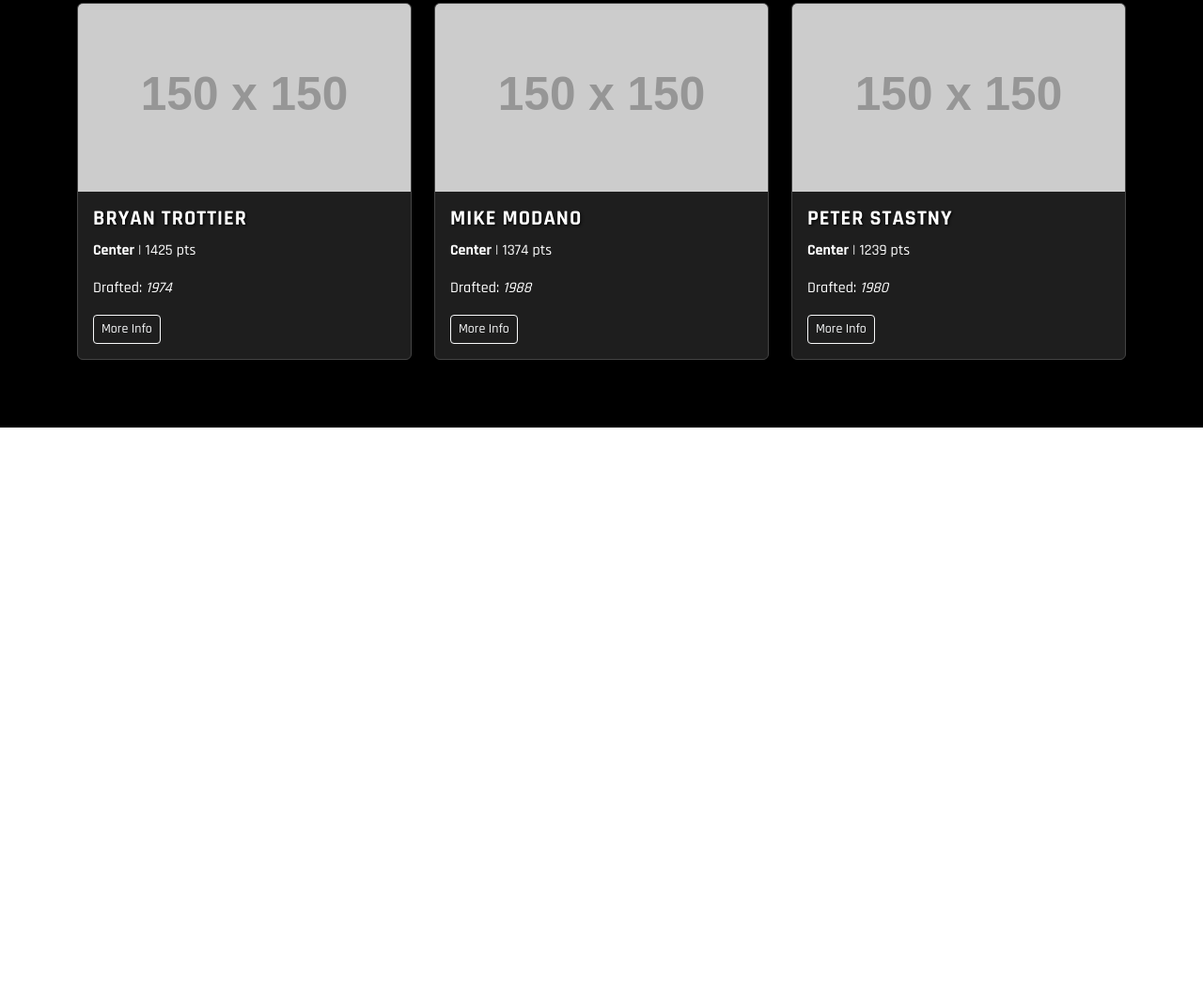
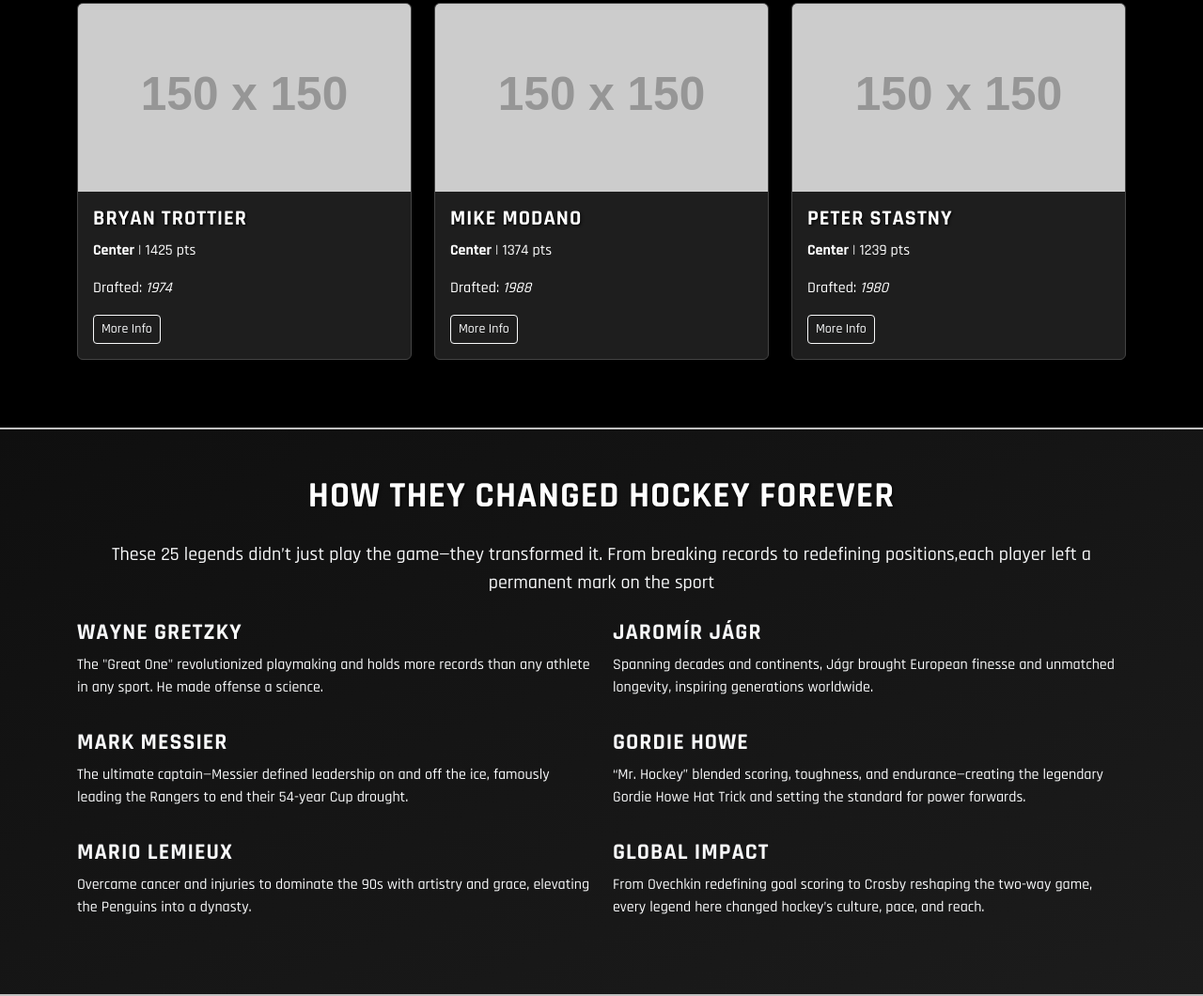
Before and after one commit to sal68-hockey/may-monthly, a plain HTML site: page index.html in a window 1280 px wide. Shown: the part 4049-5109 px from the top of the page at 94% size. Before the commit the page ends 4504 px from the top, so only its background shows below. Drawn offline with nearby package versions, Linux system fonts and the light colour scheme; placeholder pictures from the web are drawn by us.

Commit message:
big hange

```diff
--- a/index.html
+++ b/index.html
@@ -54,6 +54,48 @@
             <div class="row" id="playerCards"></div>
         </div>
     </section>
+    <section class="impact-section py-5">
+        <div class="container text-center">
+            <h2 class="section-title mb-4">How They Changed Hockey Forever</h2>
+            <p class="lead text-light mb-4">
+                These 25 legends didn’t just play the game—they transformed it. From breaking records to redefining
+                positions,each player left a permanent mark on the sport
+            </p>
+            <div class="row text-start text-light">
+                <div class="col-md-6 mb-3">
+                    <h4> Wayne Gretzky</h4>
+                    <p>The "Great One" revolutionized playmaking and holds more records than any athlete in any sport.
+                        He made offense a science.</p>
+                </div>
+                <div class="col-md-6 mb-3">
+                    <h4> Jaromír Jágr</h4>
+                    <p>Spanning decades and continents, Jágr brought European finesse and unmatched longevity, inspiring
+                        generations worldwide.</p>
+                </div>
+                <div class="col-md-6 mb-3">
+                    <h4> Mark Messier</h4>
+                    <p>The ultimate captain—Messier defined leadership on and off the ice, famously leading the Rangers
+                        to end their 54-year Cup drought.</p>
+                </div>
+                <div class="col-md-6 mb-3">
+                    <h4> Gordie Howe</h4>
+                    <p>“Mr. Hockey” blended scoring, toughness, and endurance—creating the legendary Gordie Howe Hat
+                        Trick and setting the standard for power forwards.</p>
+                </div>
+                <div class="col-md-6 mb-3">
+                    <h4> Mario Lemieux</h4>
+                    <p>Overcame cancer and injuries to dominate the 90s with artistry and grace, elevating the Penguins
+                        into a dynasty.</p>
+                </div>
+                <div class="col-md-6 mb-3">
+                    <h4> Global Impact</h4>
+                    <p>From Ovechkin redefining goal scoring to Crosby reshaping the two-way game, every legend here
+                        changed hockey’s culture, pace, and reach.</p>
+                </div>
+            </div>
+        </div>
+    </section>
+
 
     <!-- Modal -->
     <div class="modal fade" id="playerModal" tabindex="-1">
--- a/style.css
+++ b/style.css
@@ -56,3 +56,17 @@ h1, h2, h3, h4, h5, h6, .navbar-brand, .card-title {
   font-size: 1.6rem;
   text-shadow: 1px 1px 2px silver;
 }
+/* Section: How They Changed Hockey */
+.impact-section {
+  background: linear-gradient(to bottom right, #0f0f0f, #1c1c1c);
+  border-top: 2px solid silver;
+  border-bottom: 2px solid silver;
+}
+
+.section-title {
+  font-size: 2.4rem;
+  color: white;
+  text-shadow: 1px 1px 3px black;
+}.impact-section {
+  animation: fadeIn 1.5s ease-in;
+}
```
